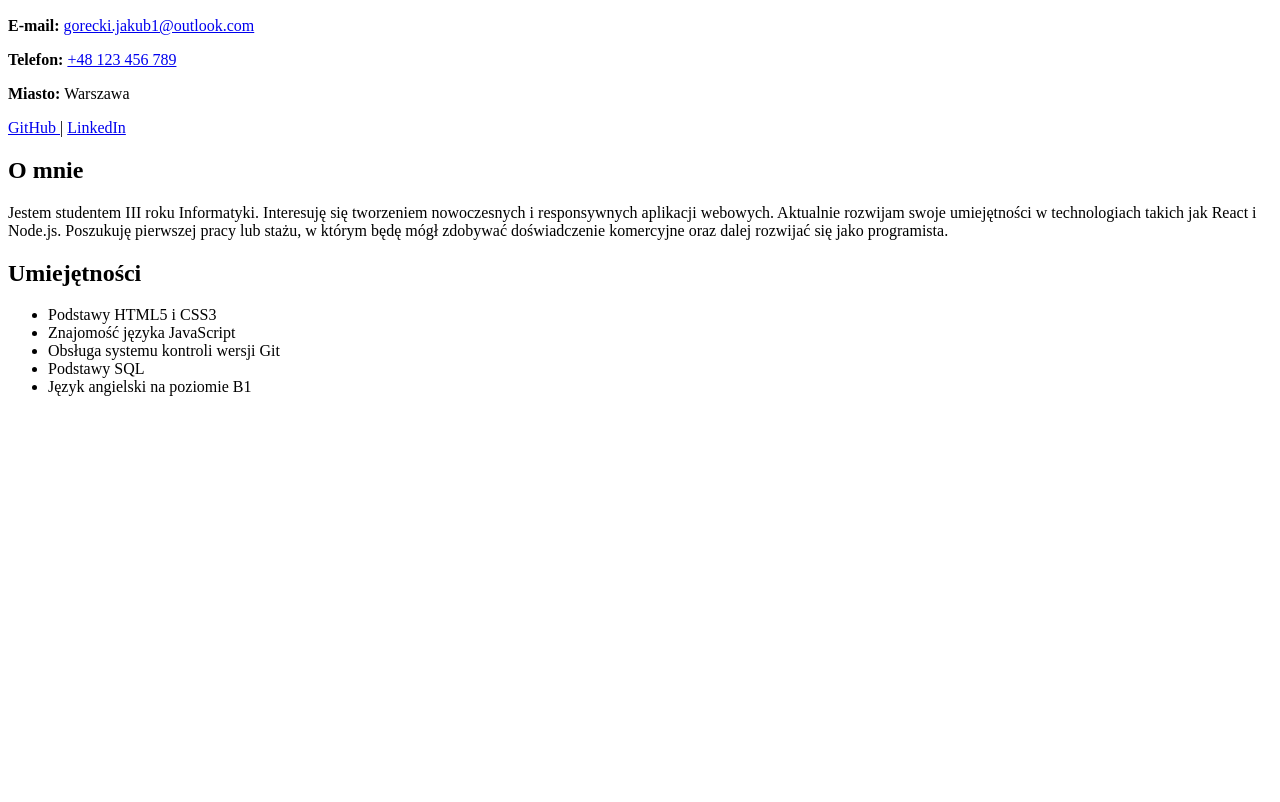
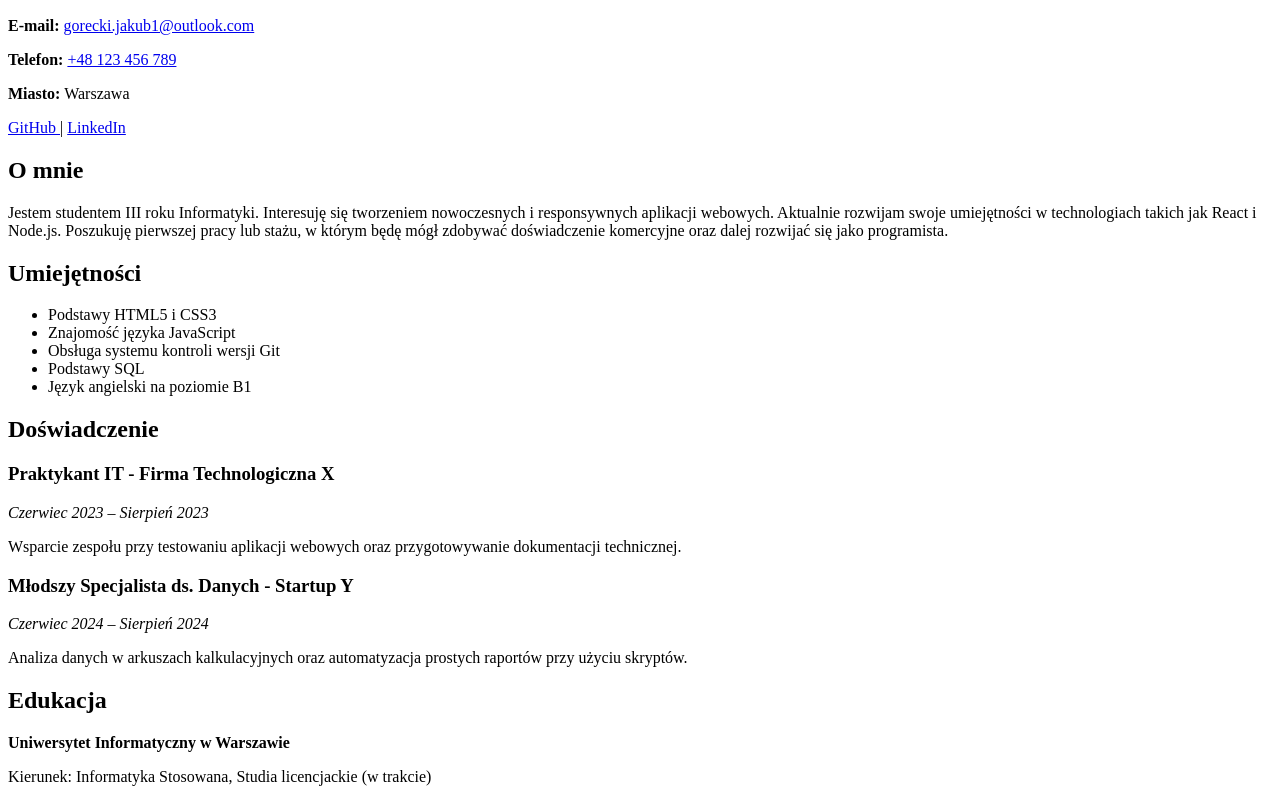
Before and after one commit to GoreckiJakub68358/zad1_cv, a plain HTML site: page index.html in a window 1280 px wide. Shown: the part 136-938 px from the top of the page. Before the commit the page ends 800 px from the top, so only its background shows below. Drawn offline with Linux system fonts and the light colour scheme.

Commit message:
feat: add experience and education sections

```diff
--- a/index.html
+++ b/index.html
@@ -55,6 +55,31 @@
                 <li>Język angielski na poziomie B1</li>
             </ul>
       </section>
+      <section id="doswiadczenie">
+        <h2>Doświadczenie</h2>
+        <article>
+            <h3>Praktykant IT - Firma Technologiczna X</h3>
+            <p><em>Czerwiec 2023 – Sierpień 2023</em></p>
+            <p>
+              Wsparcie zespołu przy testowaniu aplikacji webowych
+              oraz przygotowywanie dokumentacji technicznej.
+            </p>
+        </article>
+        <article>
+            <h3>Młodszy Specjalista ds. Danych - Startup Y</h3>
+            <p><em>Czerwiec 2024 – Sierpień 2024</em></p>
+            <p>
+              Analiza danych w arkuszach kalkulacyjnych
+              oraz automatyzacja prostych raportów przy
+              użyciu skryptów.
+            </p>
+        </article>
+      </section>
+      <section id="edukacja">
+            <h2>Edukacja</h2>
+            <p><strong>Uniwersytet Informatyczny w Warszawie</strong></p>
+            <p>Kierunek: Informatyka Stosowana, Studia licencjackie (w trakcie)</p>
+        </section>
     </main>
   </body>
 </html>
```
